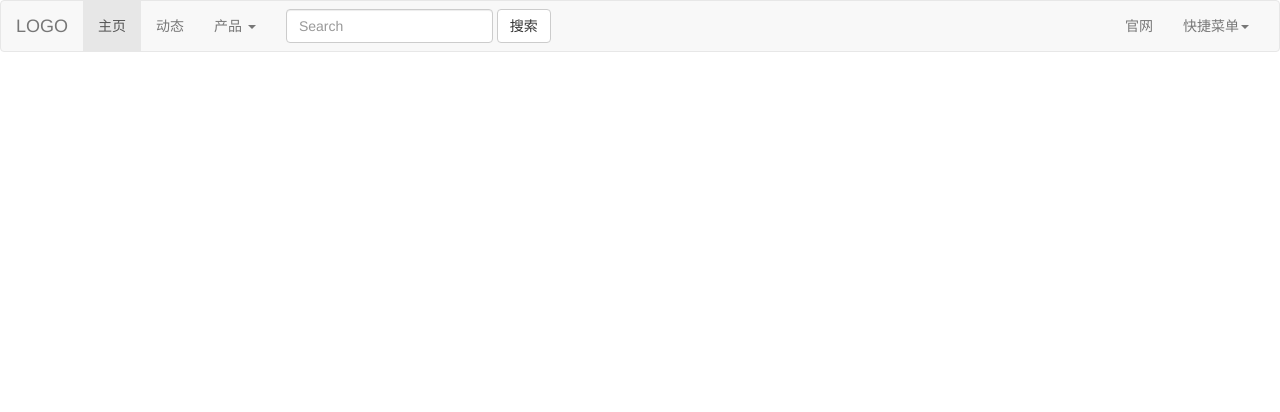
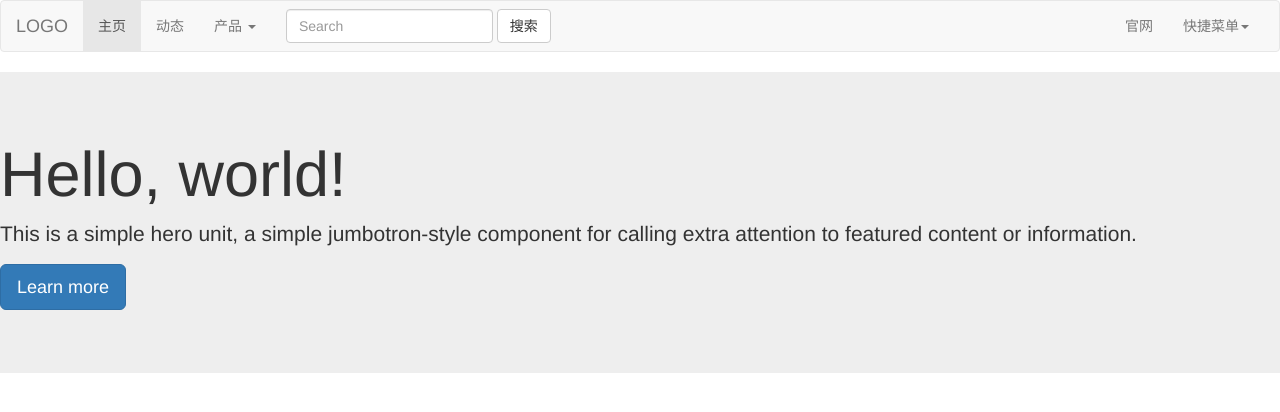
Before and after one commit to lzp725/ss, a plain HTML site: page index.html in a window 1280 px wide. Drawn offline with nearby package versions, Linux system fonts and the light colour scheme.

Commit message:
Update index.html

```diff
--- a/index.html
+++ b/index.html
@@ -10,6 +10,7 @@
 
 </head>
 <body>
+<!-- 导航菜单开始 -->
 <div>
     <nav class="navbar navbar-default">
       <div class="container-fluid">
@@ -65,5 +66,14 @@
       </div><!-- /.container-fluid -->
     </nav>
 </div>
+ <!-- 导航菜单结束 -->
+
+ <!-- 组件1 -->
+ <div class="jumbotron">
+  <h1>Hello, world!</h1>
+  <p>This is a simple hero unit, a simple jumbotron-style component for calling extra attention to featured content or information.</p>
+  <p><a class="btn btn-primary btn-lg" href="#" role="button">Learn more</a></p>
+</div>
+
 </body>
 </html>
```
